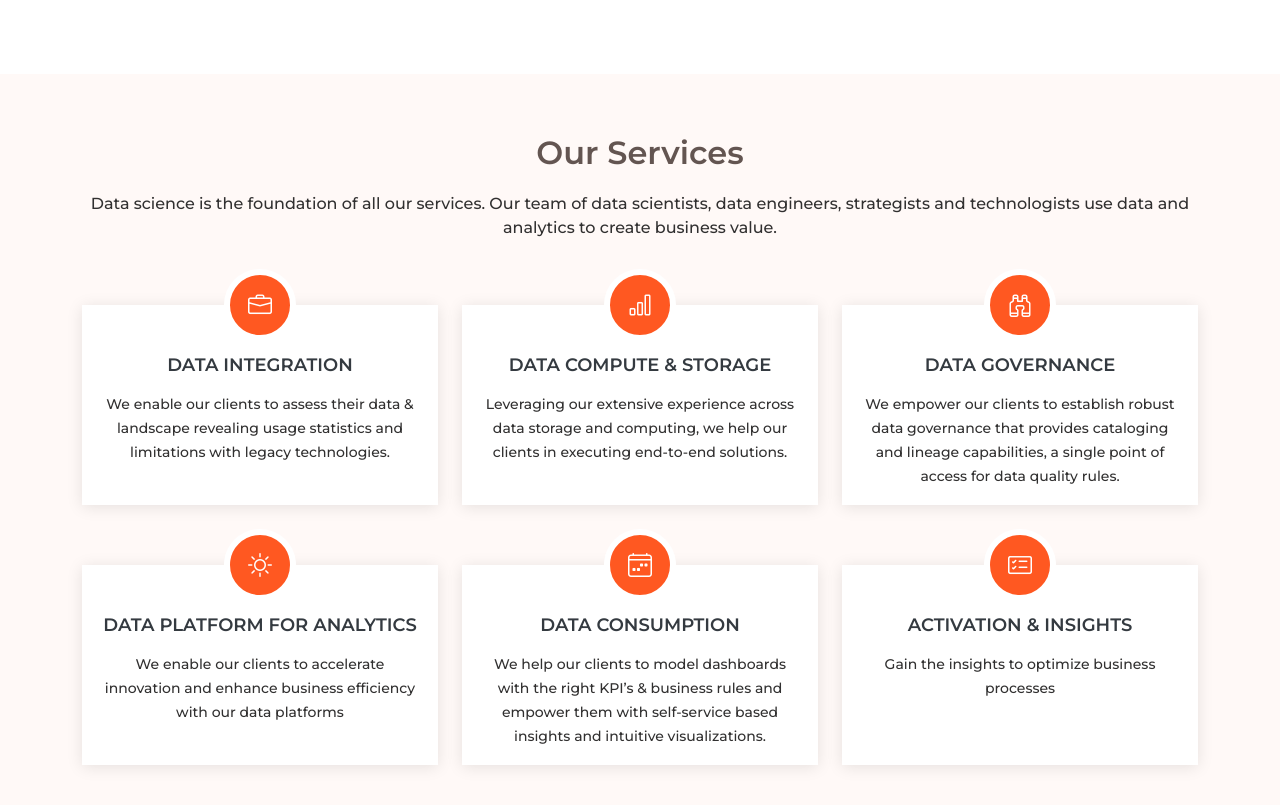
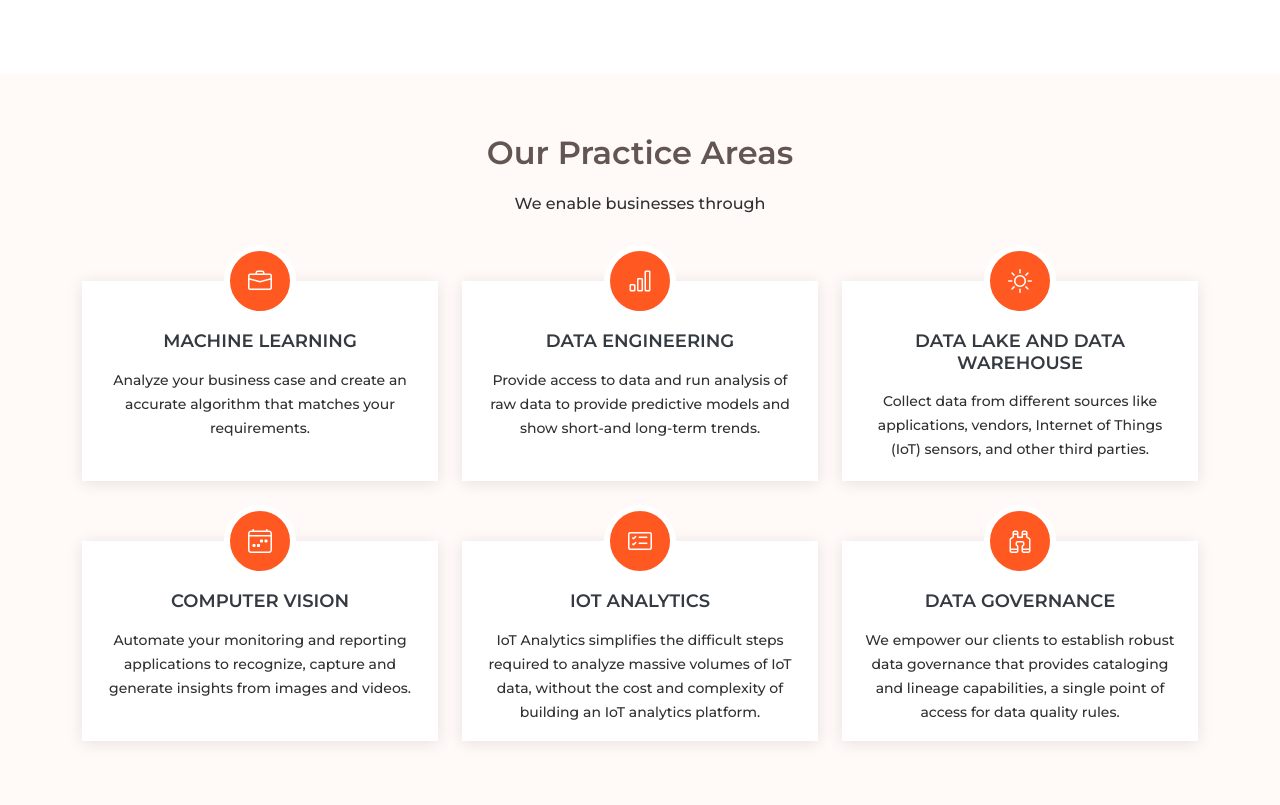
Before and after one commit to Asubbu9980/ML-Data-Science, a plain HTML site: page index.html in a window 1280 px wide. Shown: the part 1981-2786 px from the top of the page. Drawn offline with Linux system fonts and the light colour scheme.

Commit message:
content-update

```diff
--- a/index.html
+++ b/index.html
@@ -64,8 +64,8 @@
           <li><a class="nav-link scrollto" href="#about">About</a></li>
           <li><a class="nav-link scrollto" href="#services">Services</a></li>
           <!-- <li><a class="nav-link scrollto " href="#portfolio">Portfolio</a></li> -->
-          <li><a class="nav-link scrollto" href="#team">Team</a></li>
-          <li><a class="nav-link scrollto" href="#pricing">Pricing</a></li>
+          <!-- <li><a class="nav-link scrollto" href="#team">Team</a></li>-->
+          <li><a class="nav-link scrollto" href="#partnership">Partnership</a></li>
           <li><a class="nav-link scrollto" href="#contact">Contact</a></li>
         </ul>
         <i class="bi bi-list mobile-nav-toggle"></i>
@@ -206,23 +206,44 @@
       <div class="container">
 
         <div class="section-title" data-aos="fade-up">
-          <h2><b>Our Services</b></h2>
-          <p>Data science is the foundation of all our services. Our team of data scientists, data engineers, strategists and technologists use data and analytics to create business value.</p>
+          <h2><b>Our Practice Areas</b></h2>
+          <p>We enable businesses through</p>
         </div>
 
         <div class="row">
           <div class="col-lg-4 col-md-6" data-aos="fade-up">
             <div class="icon-box">
               <div class="icon"><i class="bi bi-briefcase"></i></div>
-              <h4 class="title"><a href="">Data Integration </a></h4>
-              <p class="description">We enable our clients to assess their data & landscape revealing usage statistics and limitations with legacy technologies.</p>
+              <h4 class="title"><a href="">Machine Learning</a></h4>
+              <p class="description">Analyze your business case and create an accurate algorithm that matches your requirements.</p>
             </div>
           </div>
           <div class="col-lg-4 col-md-6" data-aos="fade-up" data-aos-delay="200">
             <div class="icon-box">
               <div class="icon"><i class="bi bi-bar-chart"></i></div>
-              <h4 class="title"><a href="">Data Compute & Storage</a></h4>
-              <p class="description">Leveraging our extensive experience across data storage and computing, we help our clients in executing end-to-end solutions.</p>
+              <h4 class="title"><a href="">Data Engineering</a></h4>
+              <p class="description">Provide access to data and run analysis of raw data to provide predictive models and show short-and long-term trends.</p>
+            </div>
+          </div>
+          <div class="col-lg-4 col-md-6" data-aos="fade-up" data-aos-delay="400">
+            <div class="icon-box">
+              <div class="icon"><i class="bi bi-brightness-high"></i></div>
+              <h4 class="title"><a href="">Data Lake and Data Warehouse</a></h4>
+              <p class="description">Collect data from different sources like applications, vendors, Internet of Things (IoT) sensors, and other third parties.</p>
+            </div>
+          </div>
+          <div class="col-lg-4 col-md-6" data-aos="fade-up" data-aos-delay="500">
+            <div class="icon-box">
+              <div class="icon"><i class="bi bi-calendar4-week"></i></div>
+              <h4 class="title"><a href="">Computer Vision</a></h4>
+              <p class="description">Automate your monitoring and reporting applications to recognize, capture and generate insights from images and videos.</p>
+            </div>
+          </div>
+          <div class="col-lg-4 col-md-6" data-aos="fade-up" data-aos-delay="100">
+            <div class="icon-box">
+              <div class="icon"><i class="bi bi-card-checklist"></i></div>
+              <h4 class="title"><a href="">IoT Analytics</a></h4>
+              <p class="description">IoT Analytics simplifies the difficult steps required to analyze massive volumes of IoT data, without the cost and complexity of building an IoT analytics platform.</p>
             </div>
           </div>
           <div class="col-lg-4 col-md-6" data-aos="fade-up" data-aos-delay="300">
@@ -232,33 +253,12 @@
               <p class="description">We empower our clients to establish robust data governance that provides cataloging and lineage capabilities, a single point of access for data quality rules.</p>
             </div>
           </div>
-          <div class="col-lg-4 col-md-6" data-aos="fade-up" data-aos-delay="400">
-            <div class="icon-box">
-              <div class="icon"><i class="bi bi-brightness-high"></i></div>
-              <h4 class="title"><a href="">Data Platform for Analytics</a></h4>
-              <p class="description">We enable our clients to accelerate innovation and enhance business efficiency with our data platforms</p>
-            </div>
-          </div>
-          <div class="col-lg-4 col-md-6" data-aos="fade-up" data-aos-delay="500">
-            <div class="icon-box">
-              <div class="icon"><i class="bi bi-calendar4-week"></i></div>
-              <h4 class="title"><a href="">Data Consumption</a></h4>
-              <p class="description">We help our clients to model dashboards with the right KPI’s & business rules and empower them with self-service based insights and intuitive visualizations.</p>
-            </div>
-          </div>
-          <div class="col-lg-4 col-md-6" data-aos="fade-up" data-aos-delay="100">
-            <div class="icon-box">
-              <div class="icon"><i class="bi bi-card-checklist"></i></div>
-              <h4 class="title"><a href="">Activation & Insights</a></h4>
-              <p class="description">Gain the insights to optimize business processes</p>
-            </div>
-          </div>
         </div>
 
       </div>
     </section><!-- End Services Section -->
 
-    <section id="" class="partnerships">
+    <section id="partnership" class="partnerships">
       <div class="container" data-aos="fade-up">
         <div class="section-title" data-aos="fade-up">
           <h2><b>Our Technology Partnerships</b></h2>
@@ -694,7 +694,7 @@
     <!-- End Pricing Section -->
 
     <!-- ======= F.A.Q Section ======= -->
-    <section id="faq" class="faq section-bg">
+    <!-- <section id="faq" class="faq section-bg">
       <div class="container">
 
         <div class="section-title">
@@ -753,7 +753,8 @@
         </div>
 
       </div>
-    </section><!-- End F.A.Q Section -->
+    </section> -->
+    <!-- End F.A.Q Section -->
 
     <!-- ======= Contact Section ======= -->
     <section id="contact" class="contact">
```
